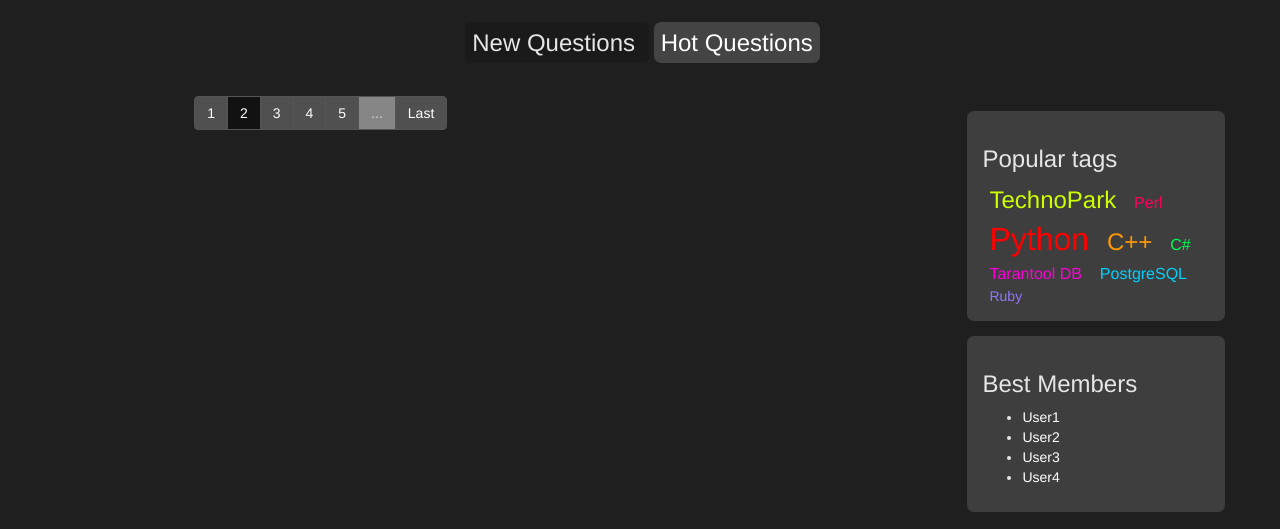
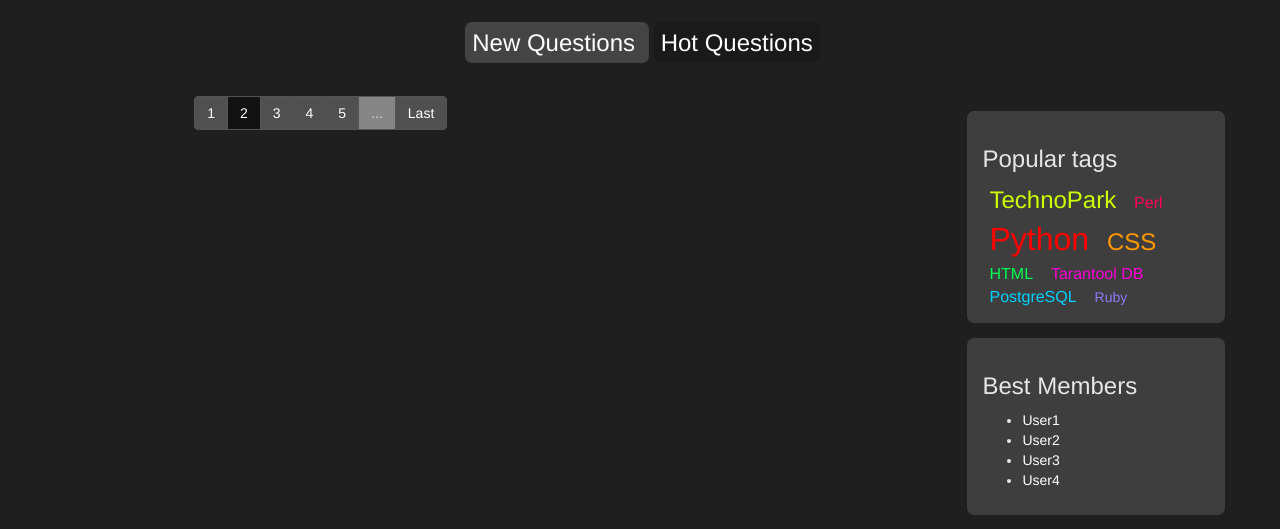
Before and after one commit to vNexx/Web, a Django app: page /hot/ in a window 1280 px wide. Shown: the part 52-581 px from the top of the page. Run offline with Django 3.2, Linux system fonts and the light colour scheme; parts of the project's set-up code (start-up, migrations or seed data) failed here and were passed over.

Commit message:
Add "hot qouestions" page django template

```diff
--- a/ask_me/askmeapp/views.py
+++ b/ask_me/askmeapp/views.py
@@ -52,7 +52,7 @@ def index(request):
 
 def hot_questions(request):
 	user = { "user_is_logged" : True}
-	return render(request, 'index.html', {"questions": questions, "user" : user}, )
+	return render(request, 'hot_questions.html', {"questions": questions, "user" : user}, )
 
 def user(request):
 	user = ({
--- a/ask_me/templates/base.html
+++ b/ask_me/templates/base.html
@@ -47,9 +47,9 @@
           <a class="dropdown-toggle" data-toggle="dropdown" href="#">Topics <span class="caret"></span></a>
           <ul class="dropdown-menu">
             <li><a href="/tag/Web">Web </a></li>
-            <li><a href="/tag/C++">C++ </a></li>
+            <li><a href="/tag/JavaScript">JavaScript </a></li>
             <li><a href="/tag/Python">Python </a></li>
-            <li><a href="/tag/hot">Other </a></li>
+            <li><a href="/hot">Other </a></li>
           </ul>
         </li>
       </ul>
@@ -112,8 +112,8 @@
         <a href="/tag/TechnoPark" id="Number3">TechnoPark</a>
         <a href="/tag/Perl" id="Number7">Perl</a>
         <a href="/tag/Python" id="Number1">Python</a>
-        <a href="/tag/C++" id="Number2">C++</a>
-        <a href="/tag/C#" id="Number6">C#</a>
+        <a href="/tag/CSS" id="Number2">CSS</a>
+        <a href="/tag/html" id="Number6">HTML</a>
         <a href="/tag/TarantoolDB" id="Number4">Tarantool DB</a>
         <a href="/tag/PostgreSQL" id="Number5">PostgreSQL</a>
         <a href="/tag/Ruby" id="Number8">Ruby</a>
--- /dev/null
+++ b/ask_me/templates/hot_questions.html
@@ -0,0 +1,11 @@
+{% extends "index.html" %}
+
+
+{% block pagetitle %}
+<span >
+  <h3 class="askme_section-title">
+    <span> <a href="/"> New Questions </a></span>
+    <span class="active"><a href="/hot"> Hot Questions </a></span>
+  </h3>
+</span>
+{% endblock %}
--- a/ask_me/templates/index.html
+++ b/ask_me/templates/index.html
@@ -5,7 +5,7 @@
 {% block pagetitle %}
 <span >
   <h3 class="askme_section-title">
-    <span class="active"> New Questions </span>
+    <span class="active"><a href="/"> New Questions </a></span>
     <span><a href="/hot"> Hot Questions </a></span>
   </h3>
 </span>
```
Also changed, not shown: 1 other file.
